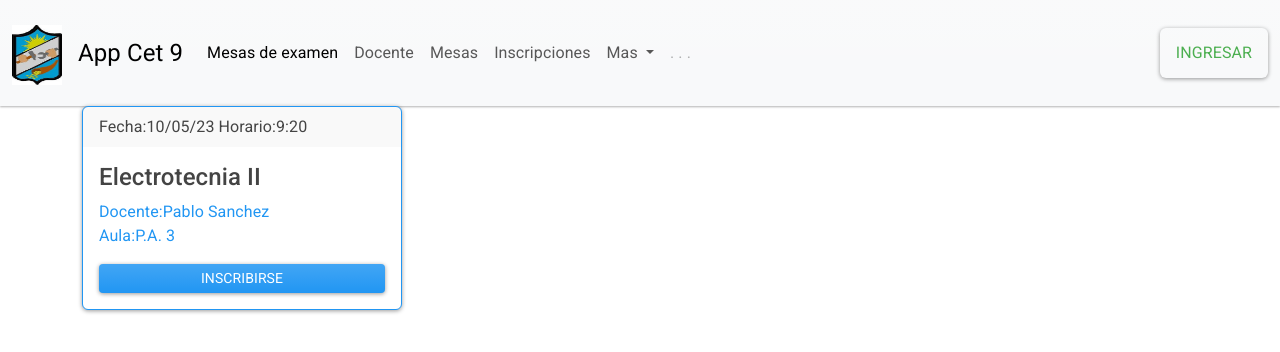
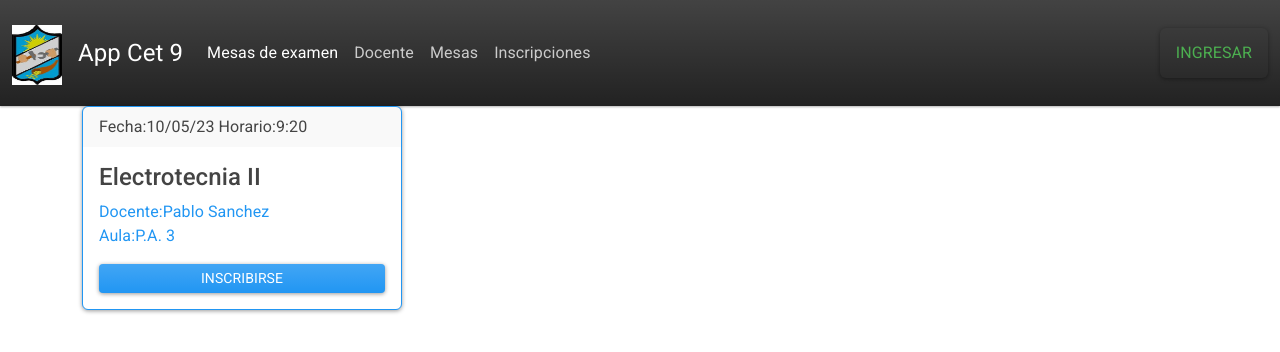
Before and after one commit to cet9/cet9-mesas, a Vue app: page / in a window 1280 px wide. Shown: the top 352 px of the page. Built offline with nearby package versions, Linux system fonts and the light colour scheme.

Commit message:
Cambié color

```diff
--- a/src/components/Menu.vue
+++ b/src/components/Menu.vue
@@ -1,6 +1,6 @@
 <template>
 
-<nav class="navbar navbar-expand-lg navbar-light bg-light">
+<nav class="navbar navbar-expand-lg navbar-dark bg-dark">
   <div class="container-fluid">
 
 
@@ -30,20 +30,7 @@
         <li class="nav-item">
           <router-link class="nav-link" to="/inscripciones">Inscripciones</router-link>
         </li>
-        <li class="nav-item dropdown">
-          <a class="nav-link dropdown-toggle" href="#" id="navbarScrollingDropdown" role="button" data-bs-toggle="dropdown" aria-expanded="false">
-            Mas
-          </a>
-          <ul class="dropdown-menu" aria-labelledby="navbarScrollingDropdown">
-            <li><a class="dropdown-item" href="#">Programas de estudio</a></li>
-            <li><a class="dropdown-item" href="#">Registro Docente</a></li>
-            <li><hr class="dropdown-divider"></li>
-            <li><a class="dropdown-item" href="#">Consultas Frecuentes</a></li>
-          </ul>
-        </li>
-        <li class="nav-item">
-          <a class="nav-link disabled" href="#" tabindex="-1" aria-disabled="true">. . .</a>
-        </li>
+
       </ul>
 
       <form class="d-flex">
```
